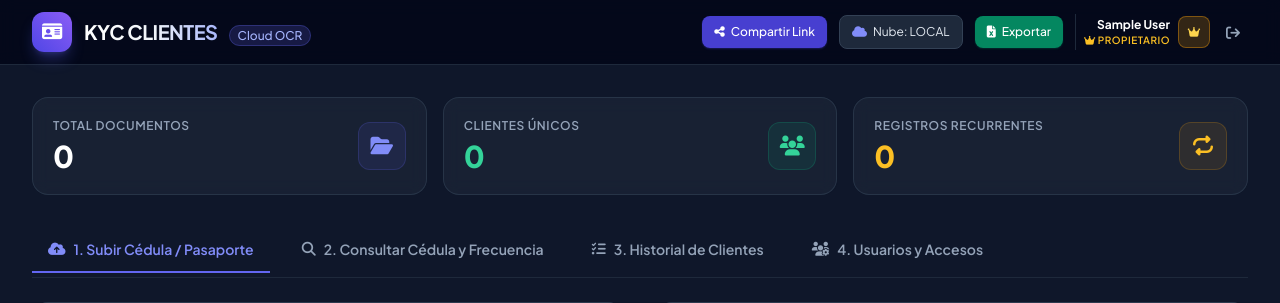
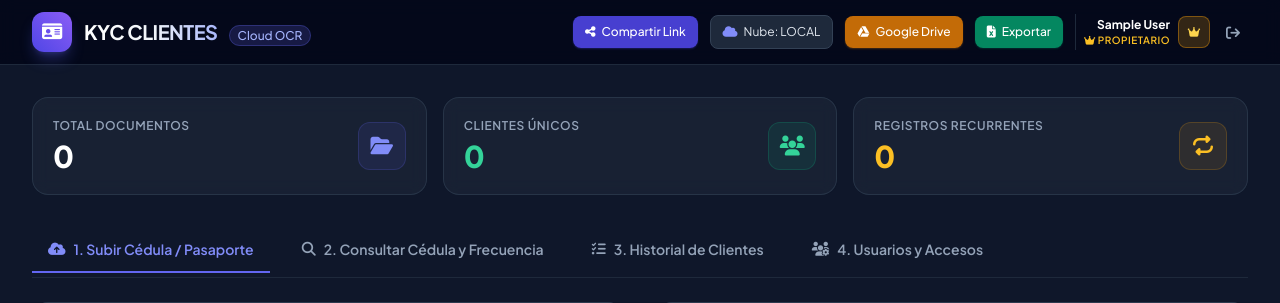
Before and after one commit to aleoficialonfi28-gif/kyc-clientes, a Flask app: page / in a window 1280 px wide. Shown: the top 303 px of the page. Run offline with Flask 3, Linux system fonts and the light colour scheme; the visitor is signed in with stand-in values (Sample User, id 1); data comes from the database, SQL or seed files in the repository; data that the repository does not hold is empty; some libraries are stand-ins or nearby versions.

Commit message:
Deploy KYC: templates/index.html

```diff
--- a/templates/index.html
+++ b/templates/index.html
@@ -62,9 +62,15 @@
         <!-- Cloud Config Button (Only Propietario) -->
         <button id="btn-cloud-config" class="text-xs bg-slate-800 hover:bg-slate-700 text-slate-200 px-3 py-2 rounded-lg border border-slate-700 transition flex items-center space-x-1.5">
           <i class="fa-solid fa-cloud text-indigo-400"></i>
-          <span id="nav-cloud-badge">Nube: Local</span>
+          <span id="nav-cloud-badge">Nube: Google Drive</span>
         </button>
         {% endif %}
+
+        <!-- Google Drive Backup Button -->
+        <button id="btn-backup-gdrive" class="text-xs bg-amber-600/90 hover:bg-amber-500 text-white px-3 py-2 rounded-lg font-medium transition flex items-center space-x-1.5 shadow-sm shadow-amber-600/30" title="Respaldo Google Drive (contabilidadalejandro3@gmail.com)">
+          <i class="fa-brands fa-google-drive"></i>
+          <span class="hidden sm:inline">Google Drive</span>
+        </button>
 
         <!-- Excel Export Button -->
         <a href="/api/export/excel" class="text-xs bg-emerald-600/90 hover:bg-emerald-500 text-white px-3 py-2 rounded-lg font-medium transition flex items-center space-x-1.5 shadow-sm shadow-emerald-700/30">
@@ -717,10 +723,44 @@
         <div>
           <label class="block text-xs font-semibold text-slate-300 mb-1">Proveedor de Nube Activo</label>
           <select id="config-provider" class="w-full bg-slate-800 border border-slate-700 rounded-lg px-3 py-2 text-sm text-white focus:outline-none focus:border-indigo-500">
+            <option value="gdrive" selected>Google Drive (contabilidadalejandro3@gmail.com)</option>
             <option value="local">Modo Local Servido (Sin credenciales externas)</option>
             <option value="cloudinary">Cloudinary (Recomendado para imágenes y documentos)</option>
             <option value="s3">AWS S3 / Supabase / Cloudflare R2</option>
           </select>
+        </div>
+
+        <!-- Google Drive settings -->
+        <div id="box-gdrive-fields" class="space-y-3 bg-slate-950/60 p-4 rounded-xl border border-amber-500/30">
+          <div class="flex items-center space-x-2 text-xs text-amber-300 bg-amber-500/10 p-2.5 rounded-lg border border-amber-500/20">
+            <i class="fa-brands fa-google-drive text-base text-amber-400 flex-shrink-0"></i>
+            <div>
+              <p class="font-bold">Cuenta vinculada a Google Drive:</p>
+              <p class="font-mono text-amber-200">contabilidadalejandro3@gmail.com</p>
+            </div>
+          </div>
+          <div>
+            <label class="block text-xs font-medium text-slate-300 mb-1">Correo Electrónico de Google</label>
+            <input type="email" id="cfg-gd-email" value="contabilidadalejandro3@gmail.com" class="w-full bg-slate-800 border border-slate-700 rounded-lg px-3 py-2 text-xs text-white focus:outline-none focus:border-amber-500 font-mono">
+          </div>
+          <div>
+            <label class="block text-xs font-medium text-slate-300 mb-1">ID Carpeta Google Drive (Opcional)</label>
+            <input type="text" id="cfg-gd-folder" placeholder="Ej: 1A2b3C4d5E... (dejar vacío para carpeta raíz)" class="w-full bg-slate-800 border border-slate-700 rounded-lg px-3 py-2 text-xs text-white focus:outline-none focus:border-amber-500">
+          </div>
+          <div>
+            <label class="block text-xs font-medium text-slate-300 mb-1">Token de Acceso API / OAuth (Opcional)</label>
+            <input type="password" id="cfg-gd-token" placeholder="Bearer Token para subida automática en tiempo real" class="w-full bg-slate-800 border border-slate-700 rounded-lg px-3 py-2 text-xs text-white focus:outline-none focus:border-amber-500">
+          </div>
+          <div class="pt-2 grid grid-cols-1 sm:grid-cols-2 gap-2">
+            <button type="button" id="btn-trigger-gdrive-backup" class="bg-amber-600 hover:bg-amber-500 text-white px-3 py-2.5 rounded-xl text-xs font-semibold flex items-center justify-center space-x-1.5 transition shadow">
+              <i class="fa-solid fa-cloud-arrow-up"></i>
+              <span>Respaldar en Google Drive</span>
+            </button>
+            <a href="/api/backup/download" class="bg-slate-800 hover:bg-slate-700 text-slate-200 px-3 py-2.5 rounded-xl text-xs font-semibold flex items-center justify-center space-x-1.5 transition border border-slate-700 text-center">
+              <i class="fa-solid fa-file-zipper text-indigo-400"></i>
+              <span>Descargar Respaldo ZIP</span>
+            </a>
+          </div>
         </div>
 
         <!-- Cloudinary settings -->
@@ -785,7 +825,7 @@
     </div>
   </div>
 
-  <script src="https://cdn.jsdelivr.net/npm/tesseract.js@5/dist/tesseract.min.js"></script>
-  <script src="/static/js/app.js"></script>
+  <script defer src="https://cdn.jsdelivr.net/npm/tesseract.js@5/dist/tesseract.min.js"></script>
+  <script defer src="/static/js/app.js"></script>
 </body>
 </html>
```
